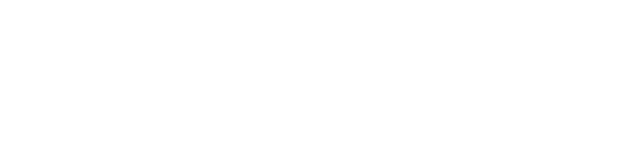
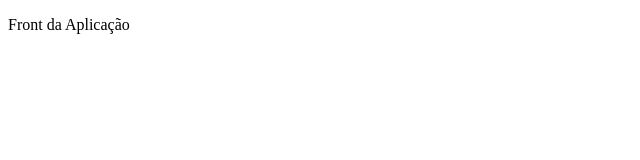
Before and after one commit to pedroygor89/img-optimyzer, a website: page index.html in a window 1280 px wide. Shown: the whole page, without its empty margins (0-640 px from the left). Drawn offline with Linux system fonts and the light colour scheme.

Commit message:
index - ignore e - teste.txt

```diff
--- a/index.html
+++ b/index.html
@@ -7,6 +7,7 @@
     <title>Document</title>
 </head>
 <body>
+    <p> Front da Aplicação</p>
 
 </body>
 </html>
```
Also changed, not shown: teste.txt (added), 1 other file.
